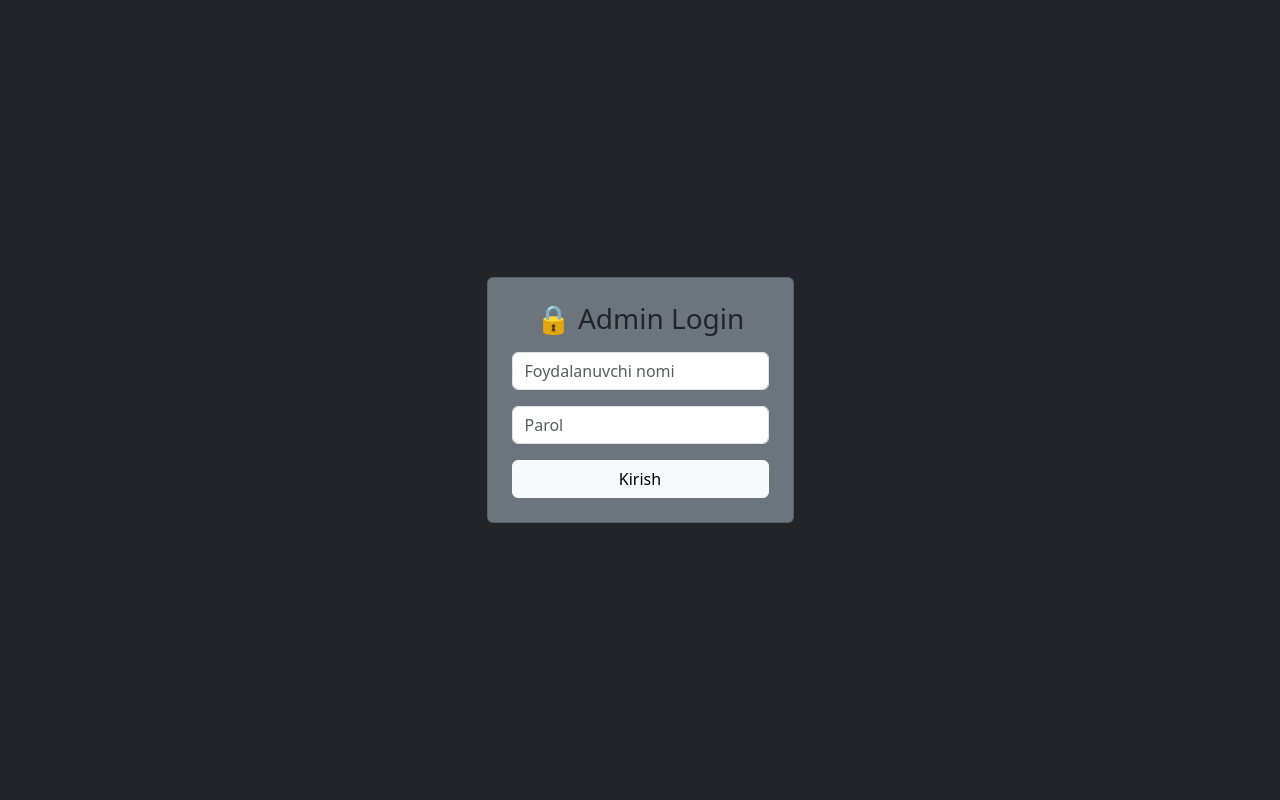
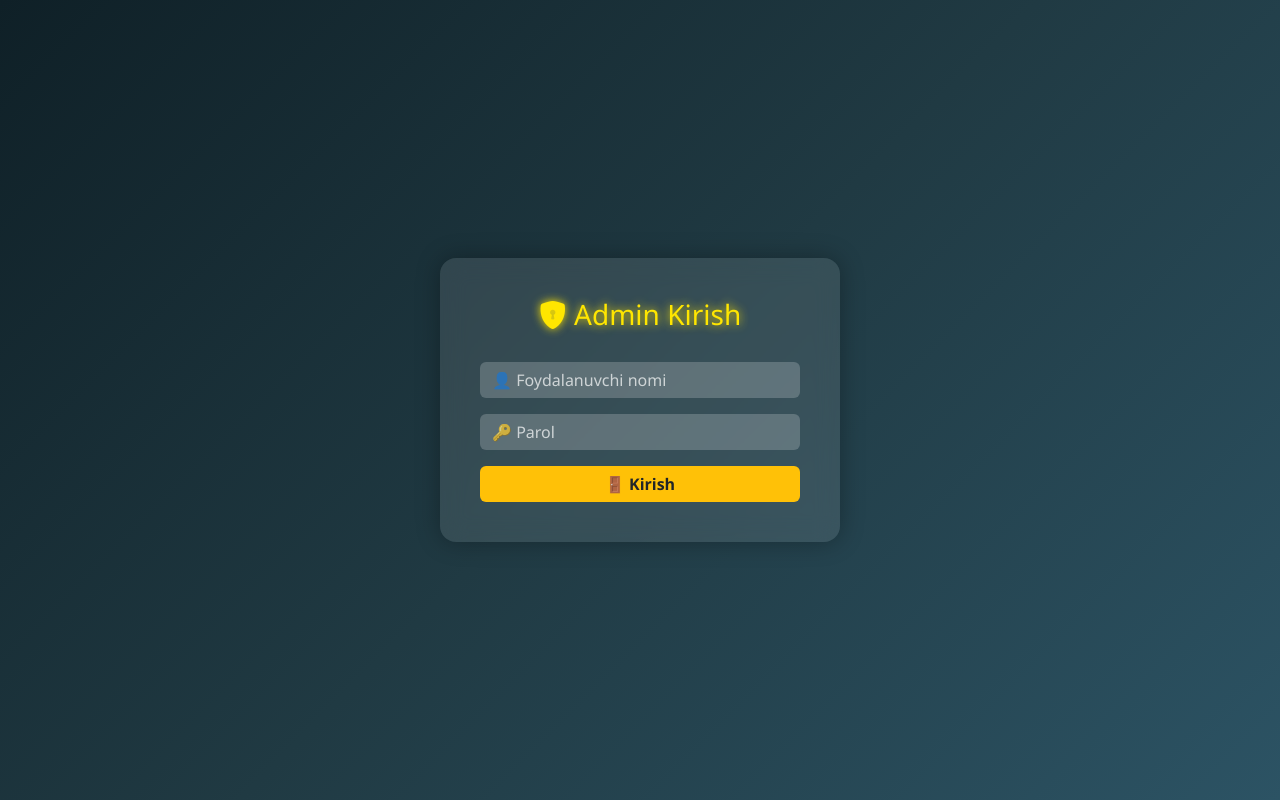
Before and after one commit to shaxzodbara/shaxzod, a Flask app: page /login in a window 1280 px wide. Run offline with Flask 3, Linux system fonts and the light colour scheme.

Commit message:
Update login.html

```diff
--- a/templates/login.html
+++ b/templates/login.html
@@ -1,26 +1,90 @@
 <!DOCTYPE html>
-<html lang="en">
+<html lang="uz">
 <head>
     <meta charset="UTF-8">
-    <title>Admin Login</title>
+    <title>🔐 Admin Kirish</title>
+    <meta name="viewport" content="width=device-width, initial-scale=1" />
     <link href="https://cdn.jsdelivr.net/npm/bootstrap@5.3.3/dist/css/bootstrap.min.css" rel="stylesheet">
+    <link href="https://cdn.jsdelivr.net/npm/bootstrap-icons@1.10.5/font/bootstrap-icons.css" rel="stylesheet">
+    <style>
+        body {
+            margin: 0;
+            padding: 0;
+            height: 100vh;
+            background: linear-gradient(135deg, #0f2027, #203a43, #2c5364);
+            display: flex;
+            align-items: center;
+            justify-content: center;
+            font-family: 'Segoe UI', sans-serif;
+        }
+
+        .login-card {
+            background: rgba(255, 255, 255, 0.1);
+            backdrop-filter: blur(12px);
+            border-radius: 16px;
+            padding: 40px;
+            width: 100%;
+            max-width: 400px;
+            color: white;
+            box-shadow: 0 0 25px rgba(0, 0, 0, 0.3);
+        }
+
+        .login-card h3 {
+            text-align: center;
+            margin-bottom: 30px;
+            color: #ffe600;
+            text-shadow: 0 0 10px #ffe600;
+        }
+
+        .form-control {
+            background-color: rgba(255,255,255,0.2);
+            border: none;
+            color: white;
+        }
+
+        .form-control::placeholder {
+            color: rgba(255,255,255,0.7);
+        }
+
+        .form-control:focus {
+            background-color: rgba(255,255,255,0.25);
+            box-shadow: none;
+            color: white;
+        }
+
+        .btn-login {
+            background-color: #ffc107;
+            border: none;
+            font-weight: bold;
+            transition: background-color 0.3s ease;
+        }
+
+        .btn-login:hover {
+            background-color: #e0a800;
+        }
+
+        .alert {
+            margin-top: 15px;
+        }
+    </style>
 </head>
-<body class="bg-dark text-white d-flex justify-content-center align-items-center vh-100">
+<body>
 
-<div class="card p-4 bg-secondary">
-    <h3 class="text-center mb-3">🔒 Admin Login</h3>
+<div class="login-card">
+    <h3><i class="bi bi-shield-lock-fill"></i> Admin Kirish</h3>
     <form method="POST">
         <div class="mb-3">
-            <input type="text" name="username" class="form-control" placeholder="Foydalanuvchi nomi" required>
+            <input type="text" name="username" class="form-control" placeholder="👤 Foydalanuvchi nomi" required>
         </div>
         <div class="mb-3">
-            <input type="password" name="password" class="form-control" placeholder="Parol" required>
+            <input type="password" name="password" class="form-control" placeholder="🔑 Parol" required>
         </div>
-        <button type="submit" class="btn btn-light w-100">Kirish</button>
+        <button type="submit" class="btn btn-login w-100">🚪 Kirish</button>
     </form>
+
     {% with messages = get_flashed_messages() %}
       {% if messages %}
-        <div class="alert alert-danger mt-3">
+        <div class="alert alert-danger text-center">
           {{ messages[0] }}
         </div>
       {% endif %}
```
